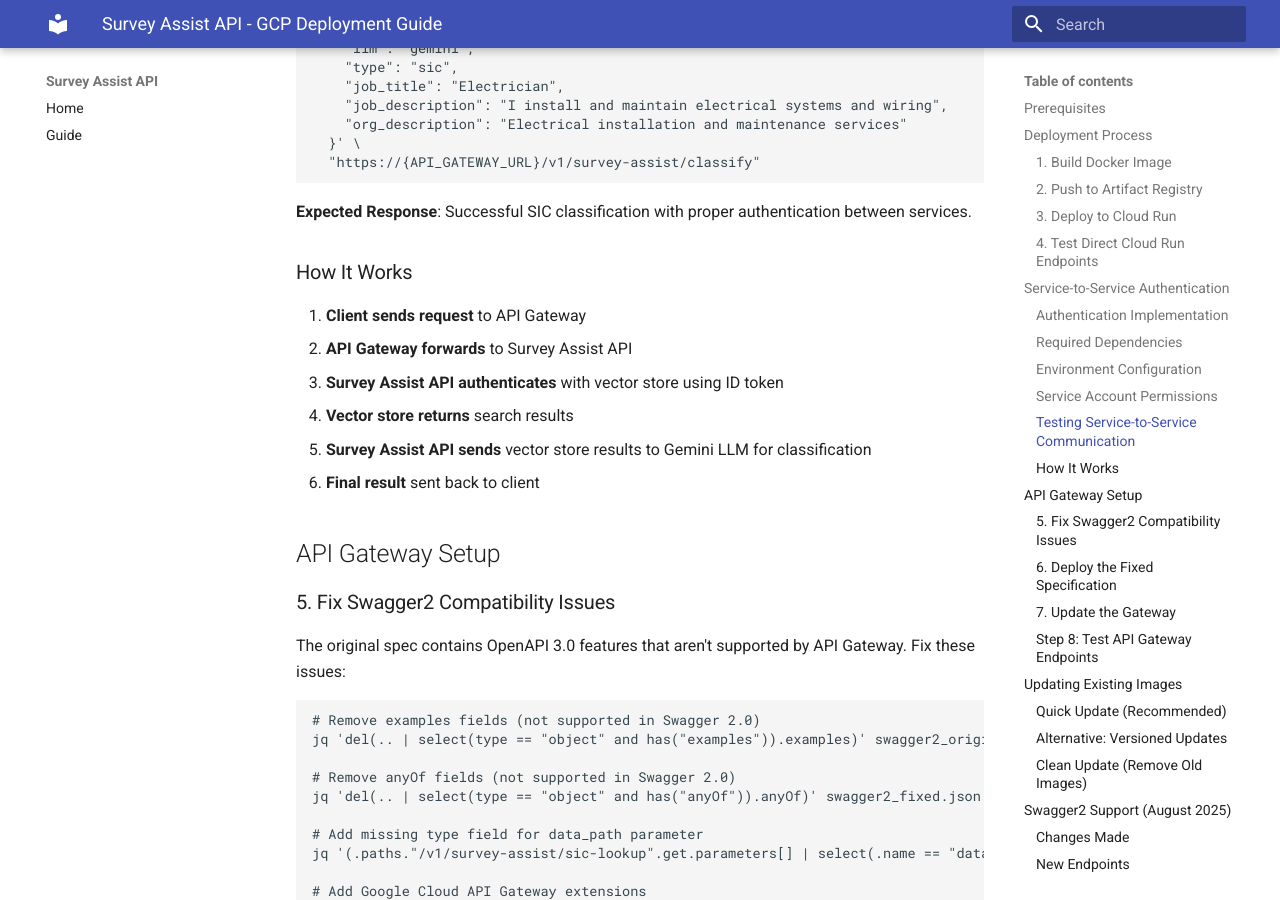
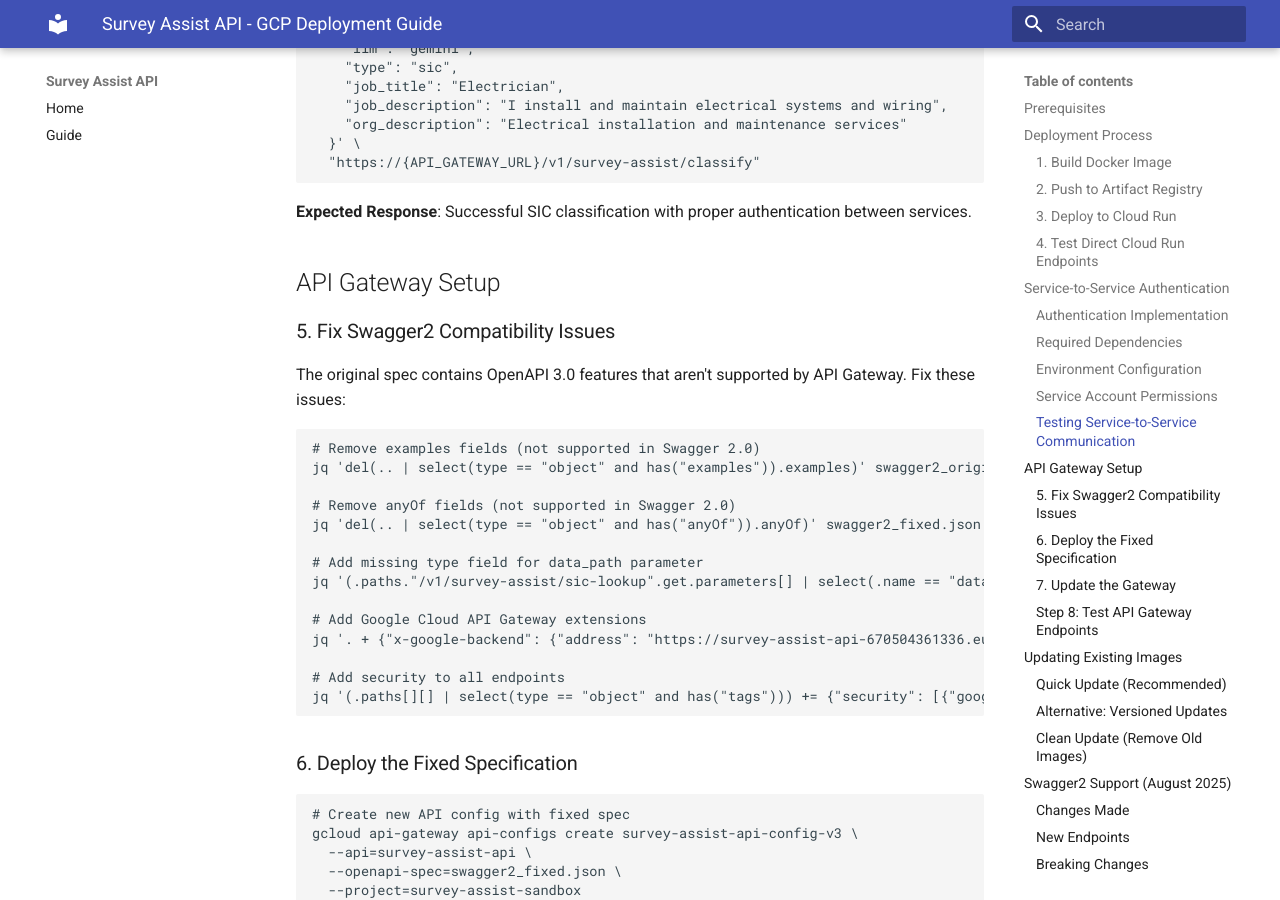
Before and after one commit to ONSdigital/survey-assist-api, an MkDocs documentation site: the page built from docs/gcp-deployment.md, in a window 1280 px wide and 900 px high, scrolled down 2880 px. Built offline with MkDocs 1.6.1 and Material for MkDocs 9.7.7, drawn with Linux system fonts in a browser that asks for light colours.

Commit message:
update GCP doc

````diff
--- a/docs/gcp-deployment.md
+++ b/docs/gcp-deployment.md
@@ -130,16 +130,6 @@ curl -X POST \
 ```
 
 **Expected Response**: Successful SIC classification with proper authentication between services.
-
-### How It Works
-
-1. **Client sends request** to API Gateway
-2. **API Gateway forwards** to Survey Assist API
-3. **Survey Assist API authenticates** with vector store using ID token
-4. **Vector store returns** search results
-5. **Survey Assist API sends** vector store results to Gemini LLM for classification
-6. **Final result** sent back to client
-
 
 ## API Gateway Setup
 
````
